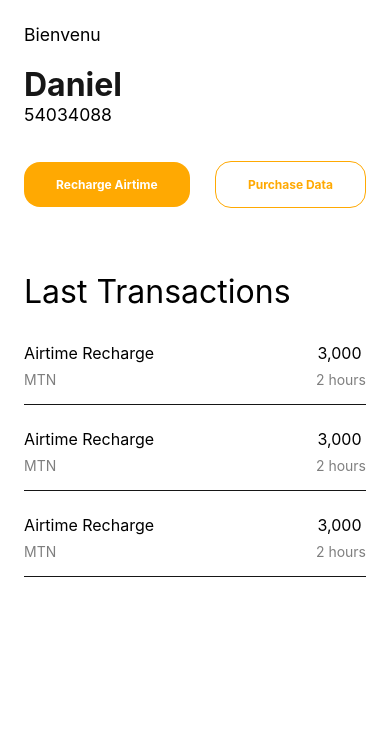
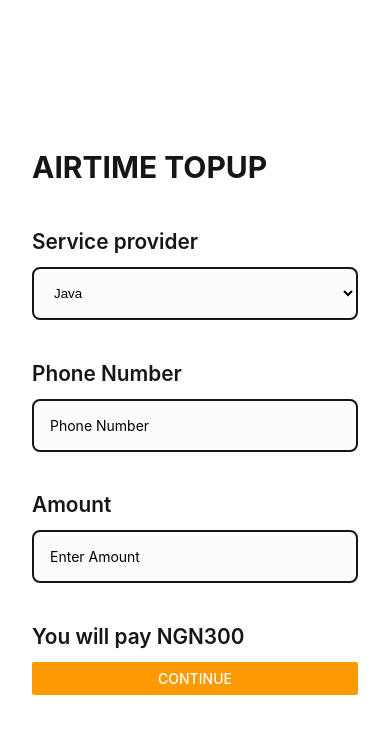
Before and after one commit to AugustBemsen/forfait, a React Native app: screen / in a window 390 px wide. Shown: the top 734 px of the page. Built offline with nearby package versions, Linux system fonts and the light colour scheme.

Commit message:
implementing airtime form

```diff
--- a/App.js
+++ b/App.js
@@ -2,11 +2,13 @@ import { StyleSheet, Text, View, TextInput, Button } from "react-native";
 import Home from "./screens/Home";
 import Login from "./screens/Login";
 import Register from "./screens/Register";
+import Airtime from "./screens/Airtime";
 
 export default function App() {
   return (
     // <Login />
     // <Register />
-    <Home />
+    // <Home />
+    <Airtime />
   );
 }
--- a/components/Button.js
+++ b/components/Button.js
@@ -1,7 +1,8 @@
 import React from "react";
 import { Text, StyleSheet, Pressable } from "react-native";
 
-export default function Button({ onPress, title, outlined }) {
+export default function Button(props) {
+  const { onPress, title, outlined = false } = props
   return (
     <Pressable
       style={outlined ? styles.outlined : styles.filled}
--- /dev/null
+++ b/components/Select.js
@@ -0,0 +1,37 @@
+import React from "react";
+import { StyleSheet, View, Text } from "react-native";
+import { Picker } from "@react-native-picker/picker";
+
+export default function Select({ label, items, value, setValue }) {
+  return (
+    <View>
+      <Text style={styles.label}>{label}</Text>
+      <Picker
+        selectedValue={value}
+        onValueChange={(itemValue, itemIndex) => setValue(itemValue)}
+        style={styles.input}
+      >
+        <Picker.Item label="Java" value="java" />
+        <Picker.Item label="JavaScript" value="js" />
+      </Picker>
+    </View>
+  );
+}
+
+const styles = StyleSheet.create({
+  label: {
+    fontSize: "1.3rem",
+    fontStyle: "normal",
+    fontWeight: "600",
+    lineHeight: "18px",
+    color: "#161616",
+    marginBottom: "1rem",
+  },
+  input: {
+    backgroundColor: "rgba(243, 243, 243, 0.3)",
+    border: "2px solid #161616",
+    borderRadius: "8px",
+    width: "100%",
+    padding: "1rem",
+  },
+});
--- a/package.json
+++ b/package.json
@@ -10,12 +10,14 @@
     "eject": "expo eject"
   },
   "dependencies": {
+    "@react-native-picker/picker": "^2.4.1",
     "@react-navigation/native": "^6.0.10",
     "@react-navigation/native-stack": "^6.6.2",
     "expo": "~44.0.0",
     "expo-status-bar": "~1.2.0",
     "react": "17.0.1",
     "react-dom": "17.0.1",
+    "react-icons": "^4.3.1",
     "react-native": "0.64.3",
     "react-native-safe-area-context": "^4.2.4",
     "react-native-screens": "^3.13.1",
--- /dev/null
+++ b/screens/Airtime.js
@@ -0,0 +1,83 @@
+import { StyleSheet, Text, View, TextInput, Button } from "react-native";
+import Select from "../components/Select";
+
+export default function Airtime() {
+  return (
+    <View style={purchaseStyles.container}>
+      <View style={{ width: "100%" }}>
+        <Text style={purchaseStyles.title}>Airtime TopUp</Text>
+        <View style={purchaseStyles.inputGroup}>
+          <Select label="Service provider" />
+        </View>
+        <View style={purchaseStyles.inputGroup}>
+          <Text style={purchaseStyles.label}>Phone Number</Text>
+          <TextInput
+            keyboardType="number-pad"
+            style={purchaseStyles.input}
+            placeholder="Phone Number"
+          />
+        </View>
+        <View style={purchaseStyles.inputGroup}>
+          <Text style={purchaseStyles.label}>Amount</Text>
+          <TextInput
+            keyboardType="number-pad"
+            style={purchaseStyles.input}
+            placeholder="Enter Amount"
+          />
+        </View>
+        <Text style={purchaseStyles.label}>You will pay NGN300</Text>
+        <Button
+          title="Continue"
+          style={purchaseStyles.btn}
+          color="#FF9A02"
+          accessibilityLabel="Login"
+        />
+      </View>
+    </View>
+  );
+}
+
+export const purchaseStyles = StyleSheet.create({
+  container: {
+    display: "flex",
+    alignItems: "flex-start",
+    justifyContent: "center",
+    flex: "1",
+    padding: "2rem",
+    width: "100%",
+  },
+
+  title: {
+    fontSize: "30px",
+    marginBottom: "3rem",
+    fontWeight: "700",
+    textTransform: "uppercase",
+    color: "#161616",
+  },
+
+  inputGroup: {
+    marginBottom: "2.8rem",
+    width: "100%",
+  },
+
+  input: {
+    backgroundColor: "rgba(243, 243, 243, 0.3)",
+    border: "2px solid #161616",
+    borderRadius: "8px",
+    width: "100%",
+    padding: "1rem",
+  },
+
+  label: {
+    fontSize: "1.3rem",
+    fontStyle: "normal",
+    fontWeight: "600",
+    lineHeight: "18px",
+    color: "#161616",
+    marginBottom: "1rem",
+  },
+
+  btn: {
+    padding: "4rem",
+  },
+});
```
Also changed, not shown: 2 other files (tests, documents, lock files or other folders).
